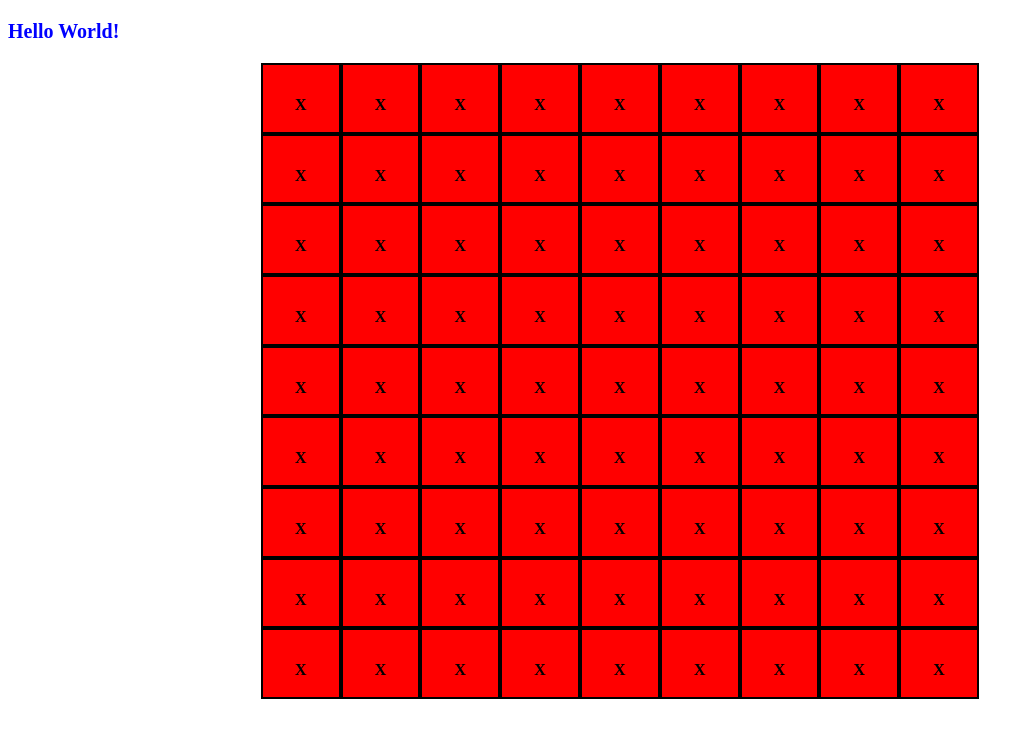
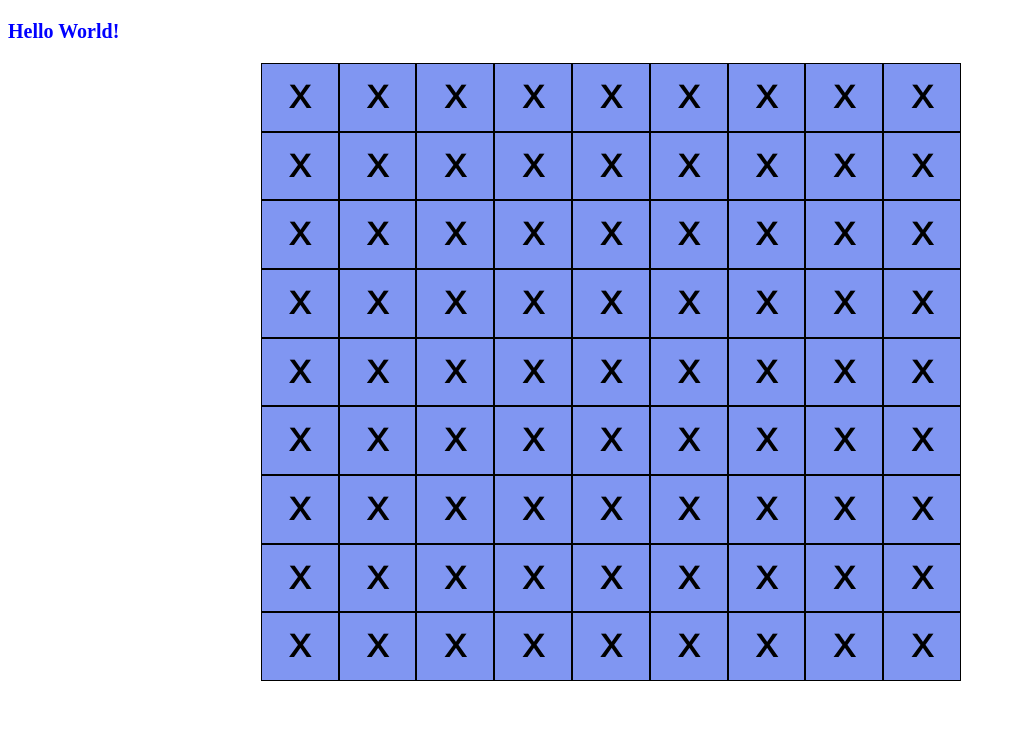
Before and after one commit to BranchofLight/MineSweeperJS, a website: page html/main.htm in a window 1280 px wide. Shown: the whole page, without its empty margins (0-1034 px from the left). Drawn offline with nearby package versions, Linux system fonts and the light colour scheme; files that its build step writes are made by us from their sources.

Commit message:
Improved vertical text and improved CSS
Changes cursor on hover, cells render less ugly and text is no longer
selectable.

```diff
--- a/css/stylesheet.css
+++ b/css/stylesheet.css
@@ -1,3 +1,10 @@
+body {
+	/* Used to prevent text being selected */
+	-webkit-user-select: none; /* Chrome/Safari */
+	-moz-user-select: none; /* Firefox */
+	-ms-user-select: none; /* IE10+ */
+}
+
 body > p {
 	font-size: 20px;
 	font-weight: bold;
@@ -13,14 +20,23 @@ body > p {
 .cell {
 	/* tiny.cc/clr for colours */
 	display: inline-block;
+	/* Default but subject to change by JS */
 	width: 3em;
 	height: 3em;
 
 	/* For aligning text */
-	line-height: 5em;
 	text-align: center;
 
-	/* Debug */
-	background: red;
-	border: 2px solid black;
+	background: #8096F2;
+	font-size: 2em;
+	font-family: 'Arimo', sans-serif;
+	border: 1px solid black;
+
+
 }
+
+.cell:hover {
+	opacity: 0.9;
+	background: #5C77E7;
+	cursor: pointer;
+}
--- a/html/main.htm
+++ b/html/main.htm
@@ -1,6 +1,7 @@
 <!DOCTYPE html>
 <html>
 	<head>
+		<link type='text/css' rel='stylesheet' href='http://fonts.googleapis.com/css?family=Arimo'>
 		<link type="text/css" rel="stylesheet" href="../css/stylesheet.css" />
 
 		<script type="text/javascript" src="https://ajax.googleapis.com/ajax/libs/jquery/2.1.3/jquery.min.js"></script>
--- a/src/view.js
+++ b/src/view.js
@@ -51,7 +51,6 @@ var gameView = {
 		this.setCellDimensions(cellWidth, cellHeight);
 
 		var that = this;
-
 		setResizeEvent(function() {
 			var cellWidth = ($('#game-field').width() / gameField.getColumns())*0.9;
 			var cellHeight = ($(window).height() / gameField.getRows())*0.75;
@@ -66,6 +65,8 @@ var gameView = {
 	setCellDimensions: function(width, height) {
 		$('.cell').css('width', width);
 		$('.cell').css('height', height);
+		// Keeps text vertically centered (note: will only work with one line of text)
+		$('.cell').css('line-height', $('.cell').css('height'));
 	}
 };
 
```
Also changed, not shown: dist/build.js.
